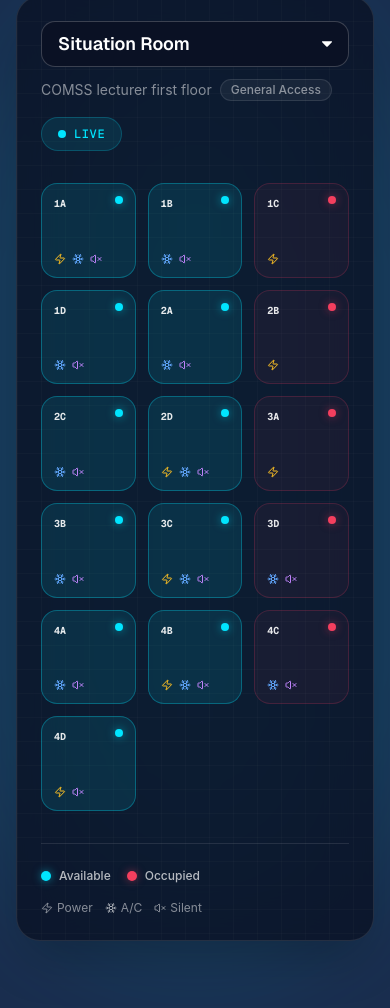
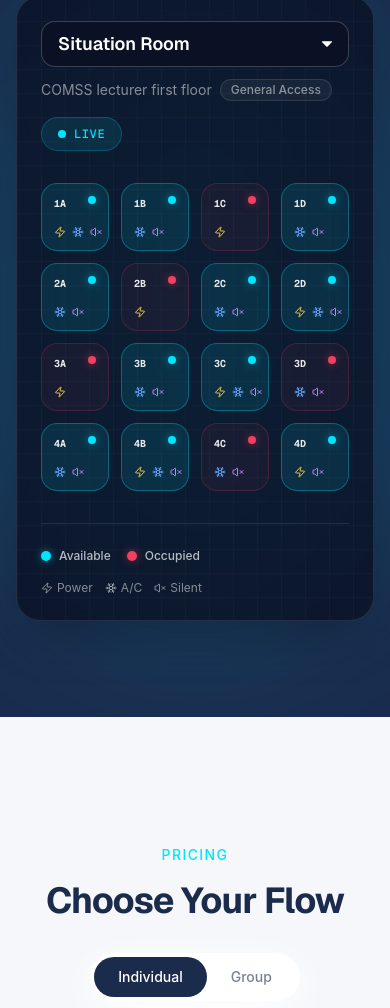
Before and after one commit to Ben-zama/studySpace, a React (Vite) app: page / in a window 390 px wide. Shown: the part 1439-2447 px from the top of the page. Built offline with nearby package versions, Linux system fonts and the light colour scheme.

Commit message:
minor changes

```diff
--- a/src/sections/Footer.tsx
+++ b/src/sections/Footer.tsx
@@ -78,7 +78,7 @@ export default function Footer() {
                 <Download size={16} />
                 Download Venture Proposal
               </button>
-              <button onClick={() => window.location.href = 'mailto:your.studyspace.gmail.com'} className="border border-white/30 text-white font-semibold px-6 py-3.5 rounded-full flex items-center justify-center gap-2 hover:bg-white/10 transition-all text-sm">
+              <button onClick={() => window.location.href = 'mailto:[your.studyspace@gmail.com]'} className="border border-white/30 text-white font-semibold px-6 py-3.5 rounded-full flex items-center justify-center gap-2 hover:bg-white/10 transition-all text-sm">
                 <Mail size={16} />
                 Contact Team
               </button>
--- a/src/sections/SpatialMap.tsx
+++ b/src/sections/SpatialMap.tsx
@@ -260,7 +260,7 @@ export default function SpatialMap() {
               </div>
 
               {/* HTML Grid Floor Plan */}
-              <div className="relative grid grid-cols-3 md:grid-cols-4 gap-3 sm:gap-4">
+              <div className="relative grid grid-cols-4 gap-3 sm:gap-4">
                 {currentDesks.map((desk) => {
                   const visible = isDeskVisible(desk);
                   return (
```
